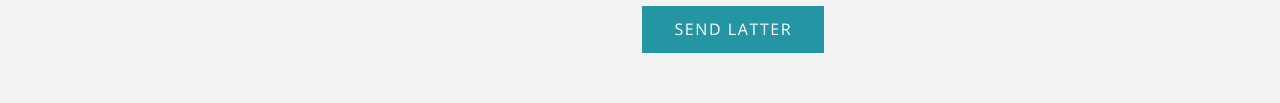
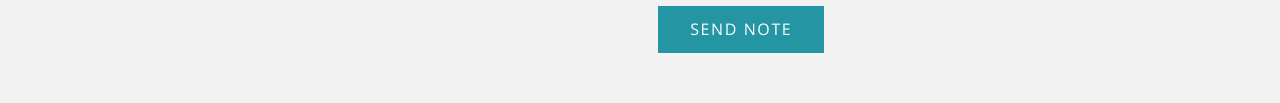
Before and after one commit to A-real/adventureforbreakfast, a plain HTML site: page index.html in a window 1280 px wide. Shown: the part 3274-3377 px from the top of the page. Drawn offline with nearby package versions, Linux system fonts and the light colour scheme; some packages are replaced by stand-ins of ours; a script that the page names is missing.

Commit message:
I dont even know

```diff
--- a/index.html
+++ b/index.html
@@ -483,7 +483,7 @@ License URL: http://creativecommons.org/licenses/by/3.0/
 								<textarea rows="2" cols="70" onfocus="if(this.value == 'Comment') this.value='';" onblur="if(this.value == '') this.value='Comment';" >Comment</textarea>
 							</div>
 							<div class="clear"> </div>
-							<input type="submit" value="Send latter" />
+							<input type="submit" value="Send Note" />
 							<div class="clear"> </div>
 						</form>
 					</div>
```
